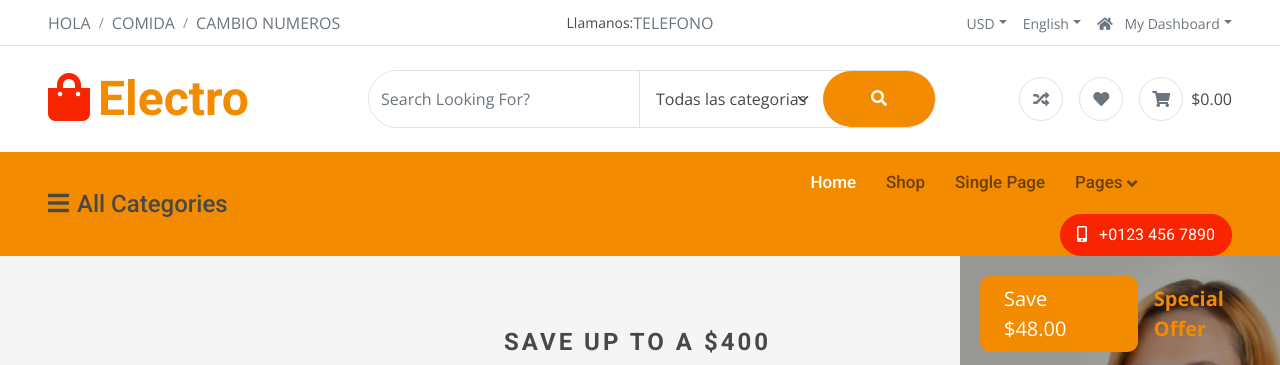
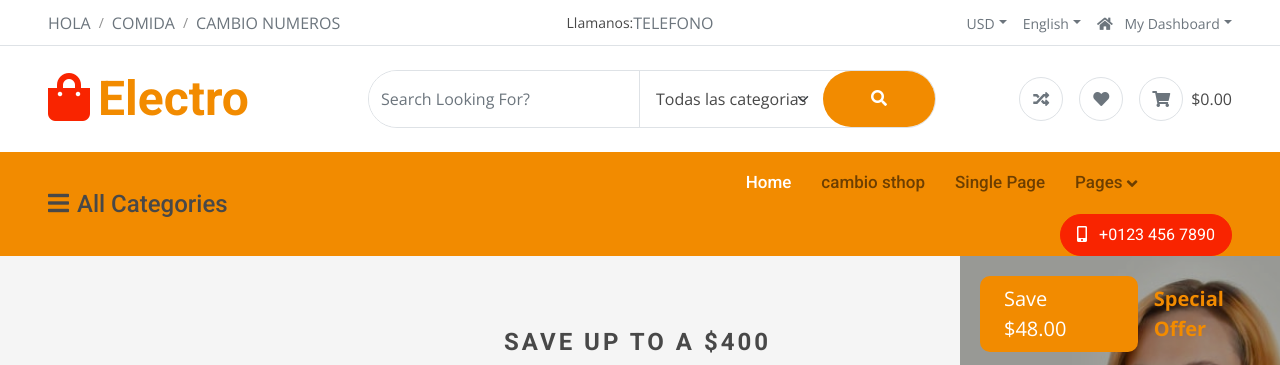
Before and after one commit to kevinsanchez4010/InterfacesRecuperacion, a Django app: page / in a window 1280 px wide. Shown: the top 365 px of the page. Run offline with Django 5.2, Linux system fonts and the light colour scheme; some libraries are stand-ins or nearby versions.

Commit message:
cambio sthop

```diff
--- a/inicio/templates/index.html
+++ b/inicio/templates/index.html
@@ -163,7 +163,7 @@
                     <div class="collapse navbar-collapse" id="navbarCollapse">
                         <div class="navbar-nav ms-auto py-0">
                             <a href="{% url 'index' %}" class="nav-item nav-link active">Home</a>
-                            <a href="{% url 'index' %}" class="nav-item nav-link">Shop</a>
+                            <a href="{% url 'index' %}" class="nav-item nav-link">cambio sthop</a>
                             <a href="{% url 'index' %}" class="nav-item nav-link">Single Page</a>
                             <div class="nav-item dropdown">
                                 <a href="#" class="nav-link dropdown-toggle" data-bs-toggle="dropdown">Pages</a>
```
